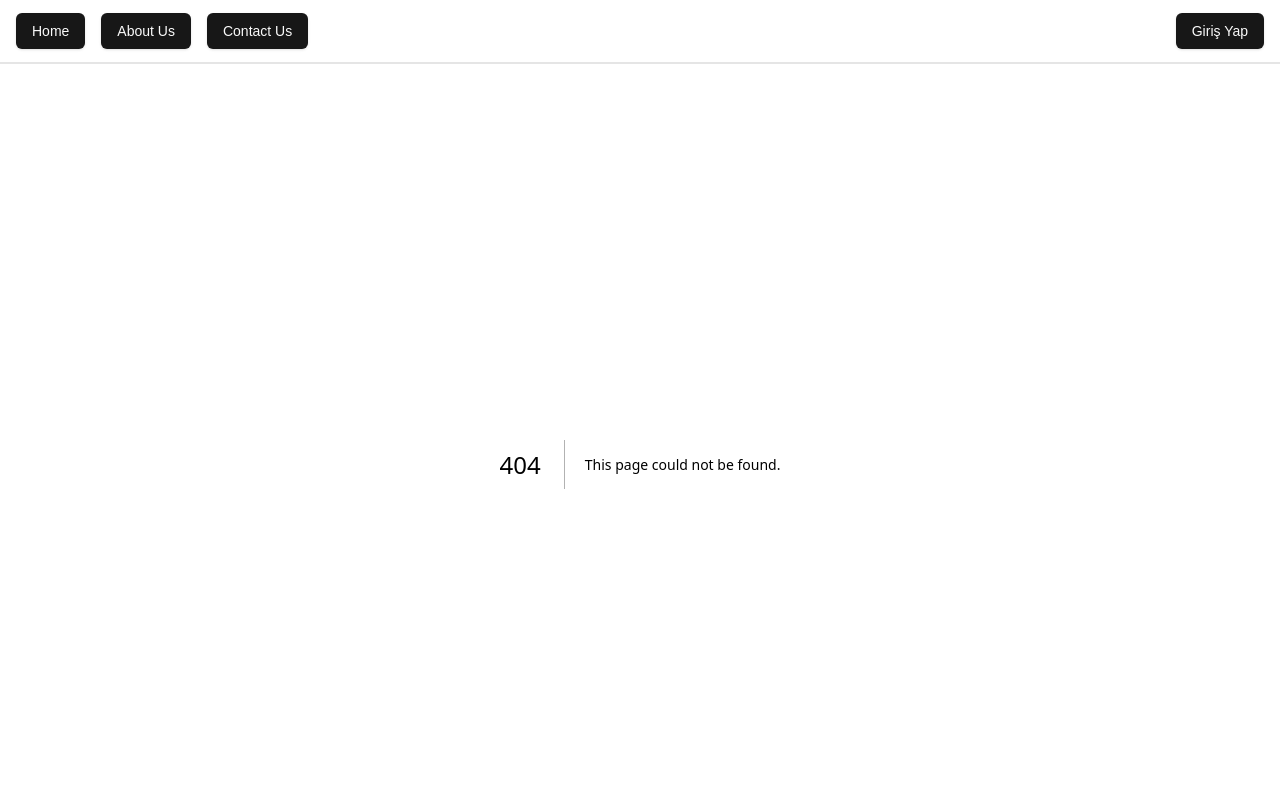
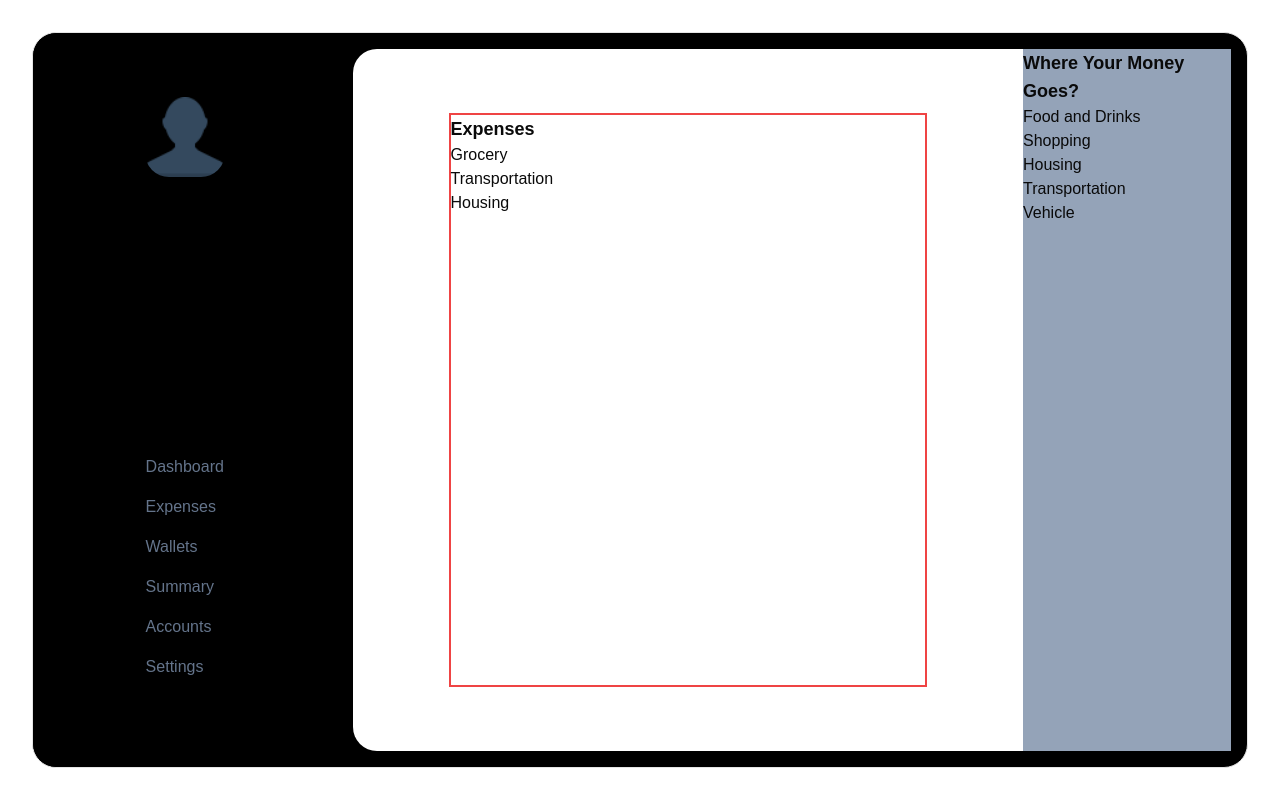
Before and after one commit to replikduplik/advocate-system-web, a Next.js app: page /dashboard in a window 1280 px wide. Before the commit this address had no page. Shown: the top 806 px of the page. Built offline with nearby package versions, Linux system fonts and the light colour scheme.

Commit message:
dashboard tailwind exercise.

```diff
--- /dev/null
+++ b/app/dashboard/page.tsx
@@ -0,0 +1,49 @@
+import React from 'react';
+
+export default function DashboardPage() {
+	return (
+		<div className="p-8 h-screen">
+			<main className="flex flex-row border h-full bg-black rounded-3xl">
+				<div className="flex flex-col w-1/4 bg-black rounded-l-3xl h-full justify-between items-center py-16">
+					<img
+						src="images/profile.jpg"
+						alt="profile"
+						className="rounded-3xl h-20 w-20"
+					/>
+
+					<ul className="flex flex-col p-4 justify-center align-top">
+						<li className="p-2 text-slate-500"></li>
+						<li className="p-2 text-slate-500">Dashboard</li>
+						<li className="p-2 text-slate-500">Expenses</li>
+						<li className="p-2 text-slate-500">Wallets</li>
+						<li className="p-2 text-slate-500">Summary</li>
+						<li className="p-2 text-slate-500">Accounts</li>
+						<li className="p-2 text-slate-500">Settings</li>
+					</ul>
+				</div>
+				<div className="flex flex-grow m-4 bg-white rounded-3xl">
+					<div className="flex flex-col grow border-red-500 border-2 mx-24 my-16 ">
+						<h2 className="text-lg font-bold">Expenses</h2>
+						<ul className="flex flex-col">
+
+							<li> Grocery</li>
+							<li>Transportation</li>
+							<li>Housing</li>
+						</ul>
+					</div>
+
+					<div className="flex flex-col bg-slate-400 w-52">
+						<h2 className="flex text-lg font-bold">Where Your Money Goes?</h2>
+						<ul className="flex flex-col">
+							<li>Food and Drinks</li>
+							<li>Shopping</li>
+							<li>Housing</li>
+							<li>Transportation</li>
+							<li>Vehicle</li>
+						</ul>
+					</div>
+				</div>
+			</main>
+		</div>
+	);
+}
--- a/app/layout.tsx
+++ b/app/layout.tsx
@@ -28,7 +28,7 @@ export default function RootLayout({
 			<body
 				className={`${geistSans.variable} ${geistMono.variable} antialiased`}
 			>
-				<Navbar />
+
 				{children}
 			</body>
 		</html>
```
Also changed, not shown: public/images/profile.jpg (added).
